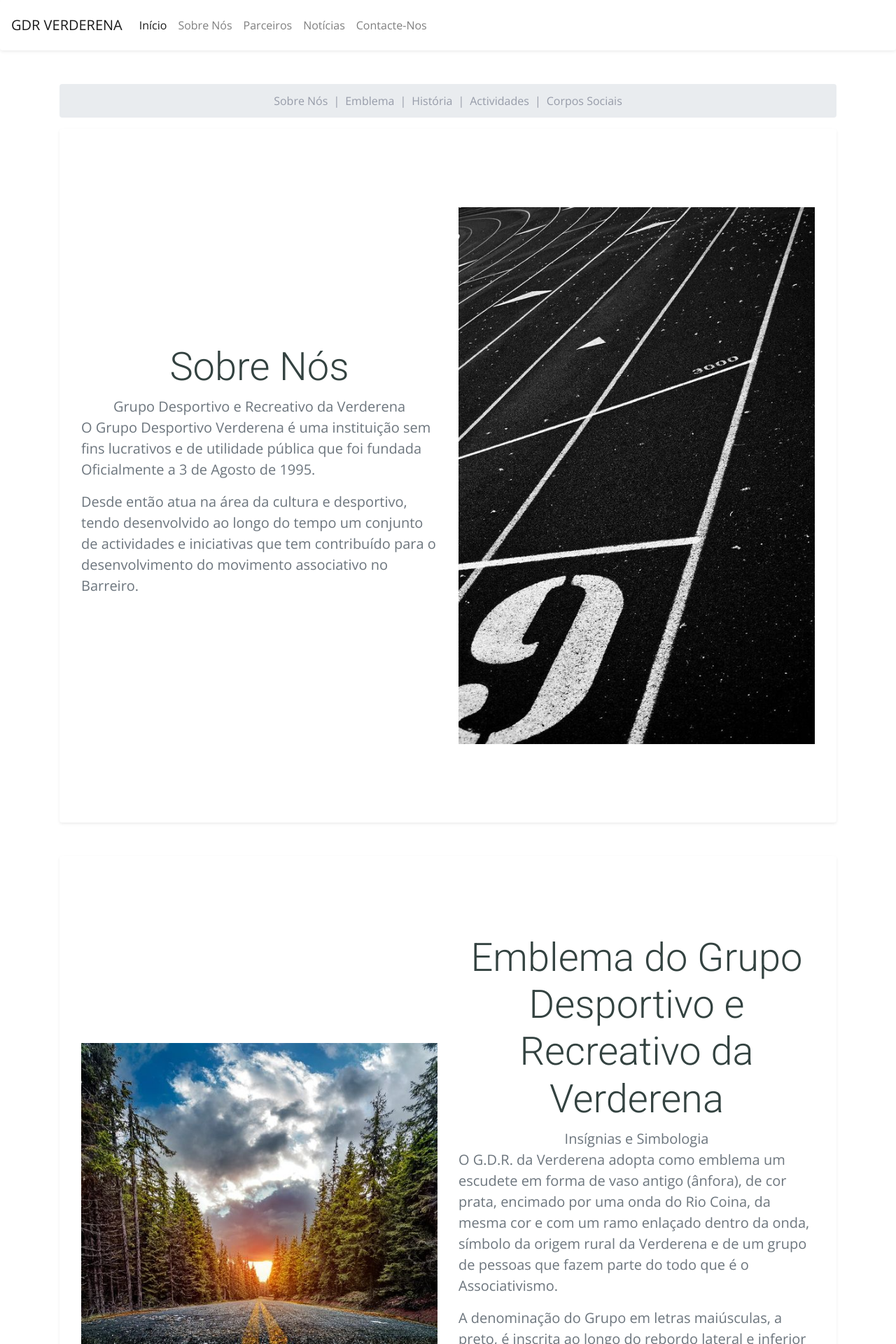
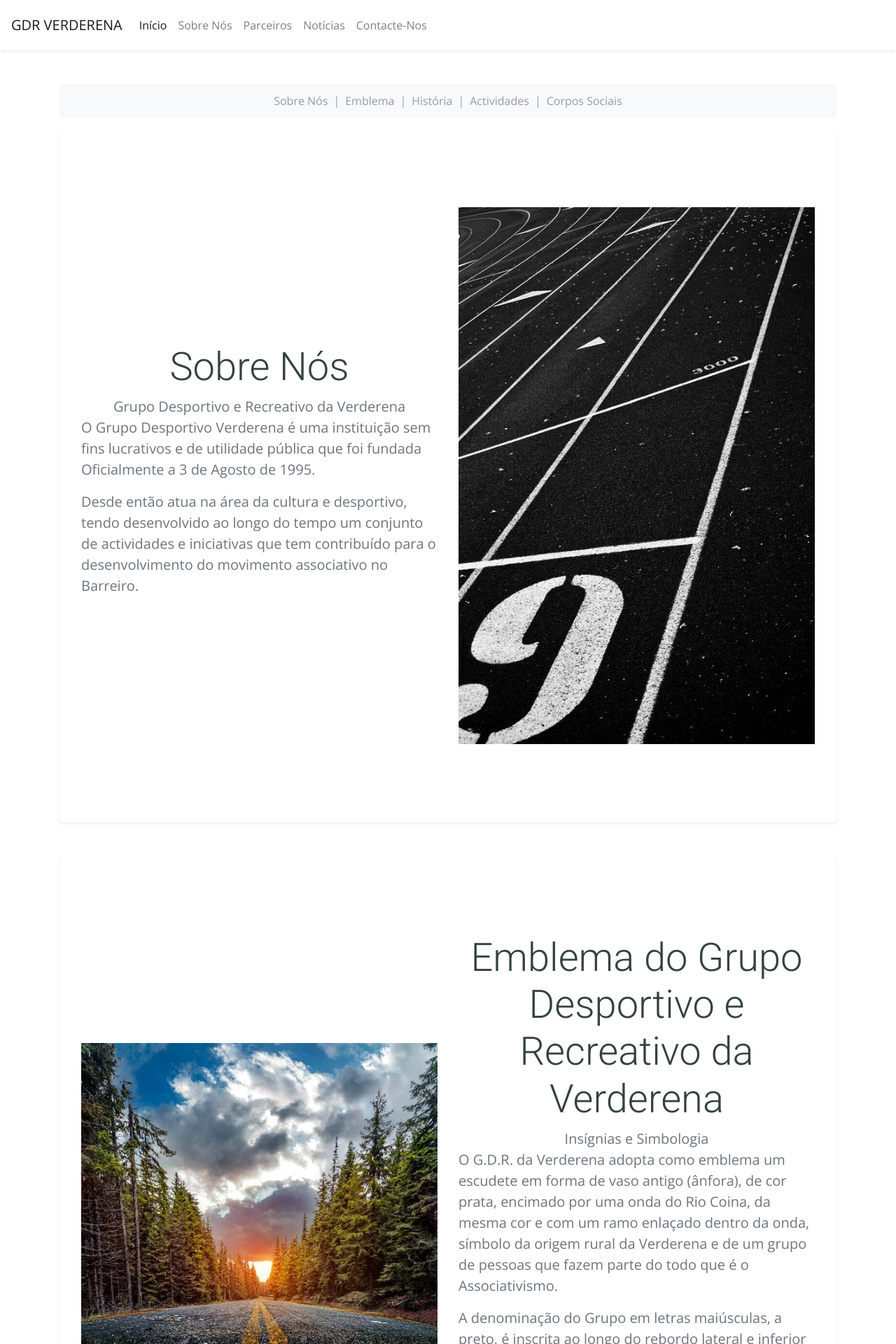
Before and after one commit to GDR-Verderena/gdr-verderena.github.io, a Jekyll site: the page built from about/index.html, in a window 1280 px wide. Shown: the top 1920 px of the page at 70% size. Built offline with Jekyll 4.4.1, drawn with Linux system fonts in a browser that asks for light colours; nearby versions of some CDN libraries; library files that are not in the unit come from our copies.

Commit message:
Update index.html

```diff
--- a/about/index.html
+++ b/about/index.html
@@ -23,7 +23,7 @@ title: G. D. R. Verderena
 -->
 
   <nav aria-label="breadcrumb text-muted bg-light">
-    <ol class="breadcrumb secondary-color justify-content-center">
+    <ol class="breadcrumb secondary-color justify-content-center bg-light">
       <li class="breadcrumb-item"><a class="white-text" href="#about">Sobre Nós</a></li>
       <li class="breadcrumb-item"><a class="white-text" href="#emblema">Emblema</a></li>
       <li class="breadcrumb-item"><a class="white-text" href="#historia">História</a></li>
```
